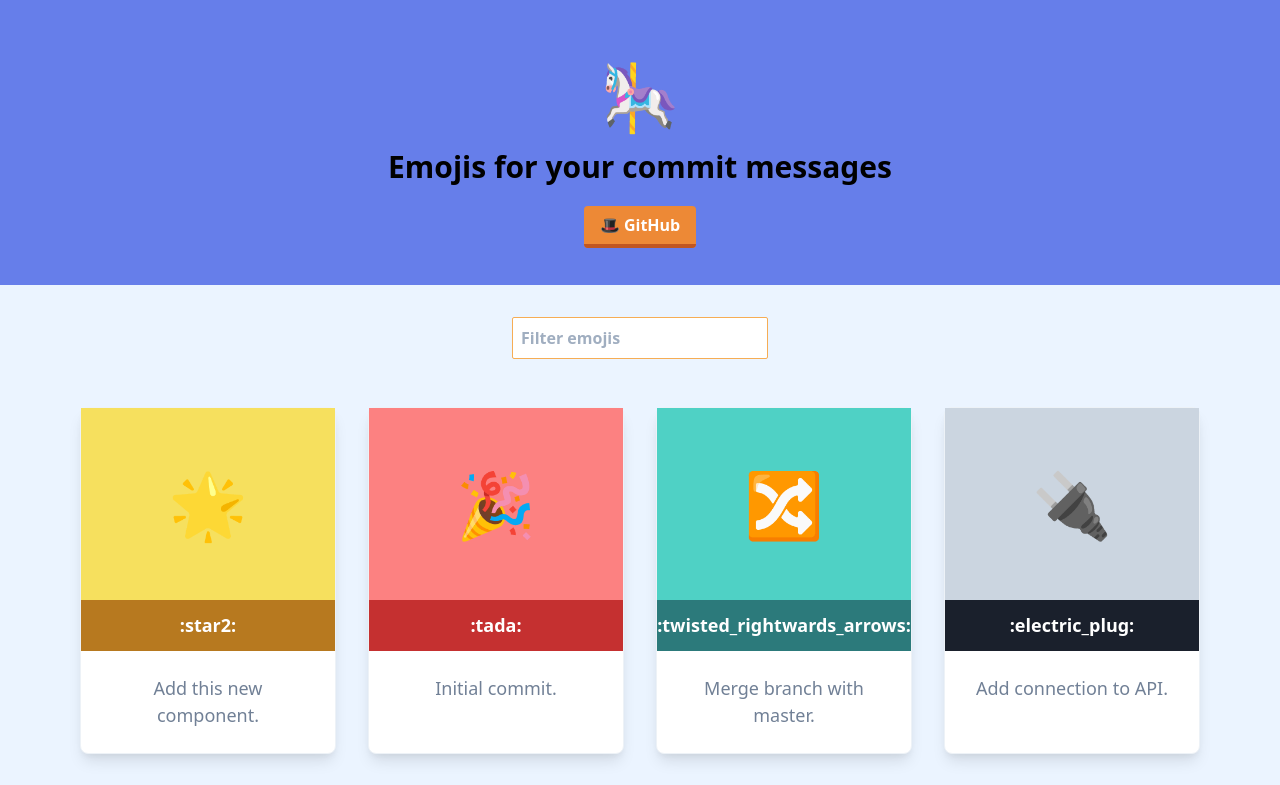
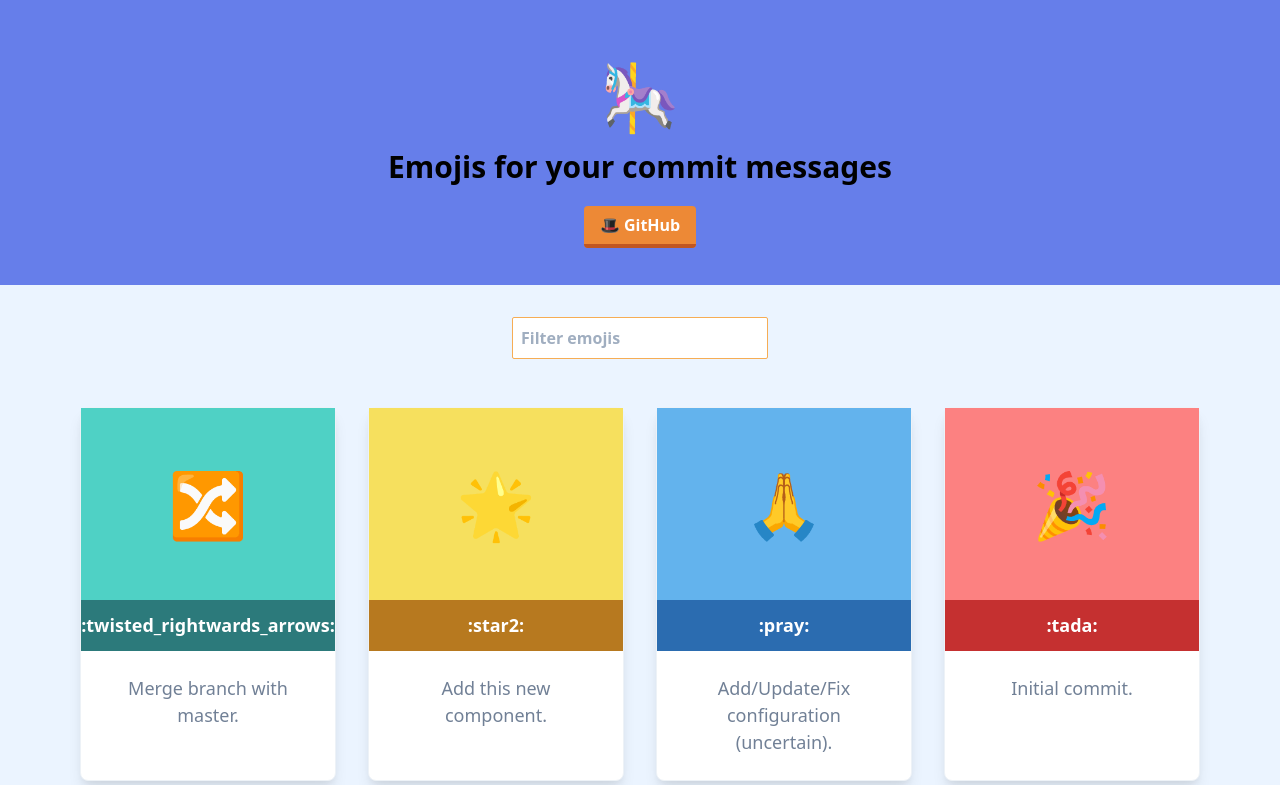
Before and after one commit to southworks/emojicommit, a React (Create React App) app: page / in a window 1280 px wide. Shown: the top 785 px of the page. Built offline with nearby package versions, Linux system fonts and the light colour scheme.

Commit message:
:recycle: Fix sort function

```diff
--- a/src/components/emoji-list/emoji-list.tsx
+++ b/src/components/emoji-list/emoji-list.tsx
@@ -17,11 +17,7 @@ const EmojiList = (props: EmojiListProps): JSX.Element => {
   );
   const [emojiList, setEmojiList] = useState(
     emojis.sort((a, b) =>
-      fullSortOrder.indexOf(a.id) > fullSortOrder.indexOf(b.id) ||
-      fullSortOrder.indexOf(a.id) === -1 ||
-      fullSortOrder.indexOf(b.id) === -1
-        ? 1
-        : -1,
+      fullSortOrder.indexOf(a.id) < fullSortOrder.indexOf(b.id) ? 1 : -1,
     ),
   );
 
--- a/src/components/filter/filter.tsx
+++ b/src/components/filter/filter.tsx
@@ -1,4 +1,4 @@
-import React, { useEffect } from 'react';
+import React from 'react';
 import { transitionSec } from '../../utils/styles';
 import { useThemeColor } from '../../state/themeContext';
 
@@ -11,10 +11,6 @@ const Filter = (props: FilterProps): JSX.Element => {
   const { filterString, setFilterString } = props;
   const { themeColors } = useThemeColor();
   const { secondaryColor } = themeColors;
-
-  useEffect(() => {
-    console.log(filterString);
-  }, [filterString]);
 
   return (
     <div className='flex max-w-screen-xl mt-8 justify-center mx-auto'>
--- a/src/data/sortOrder.json
+++ b/src/data/sortOrder.json
@@ -1 +1 @@
-[3,1,9]
+[9,1,3]
```
